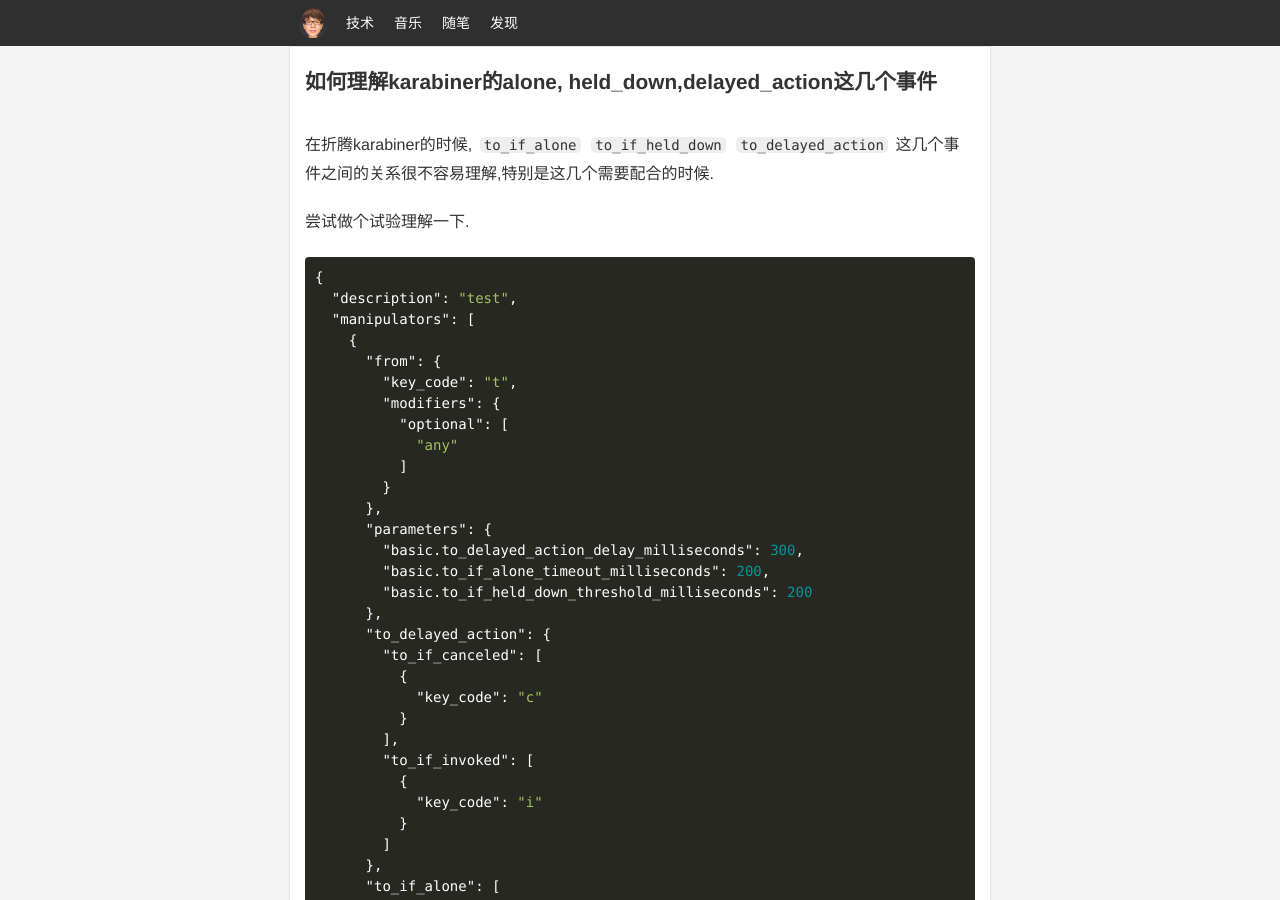
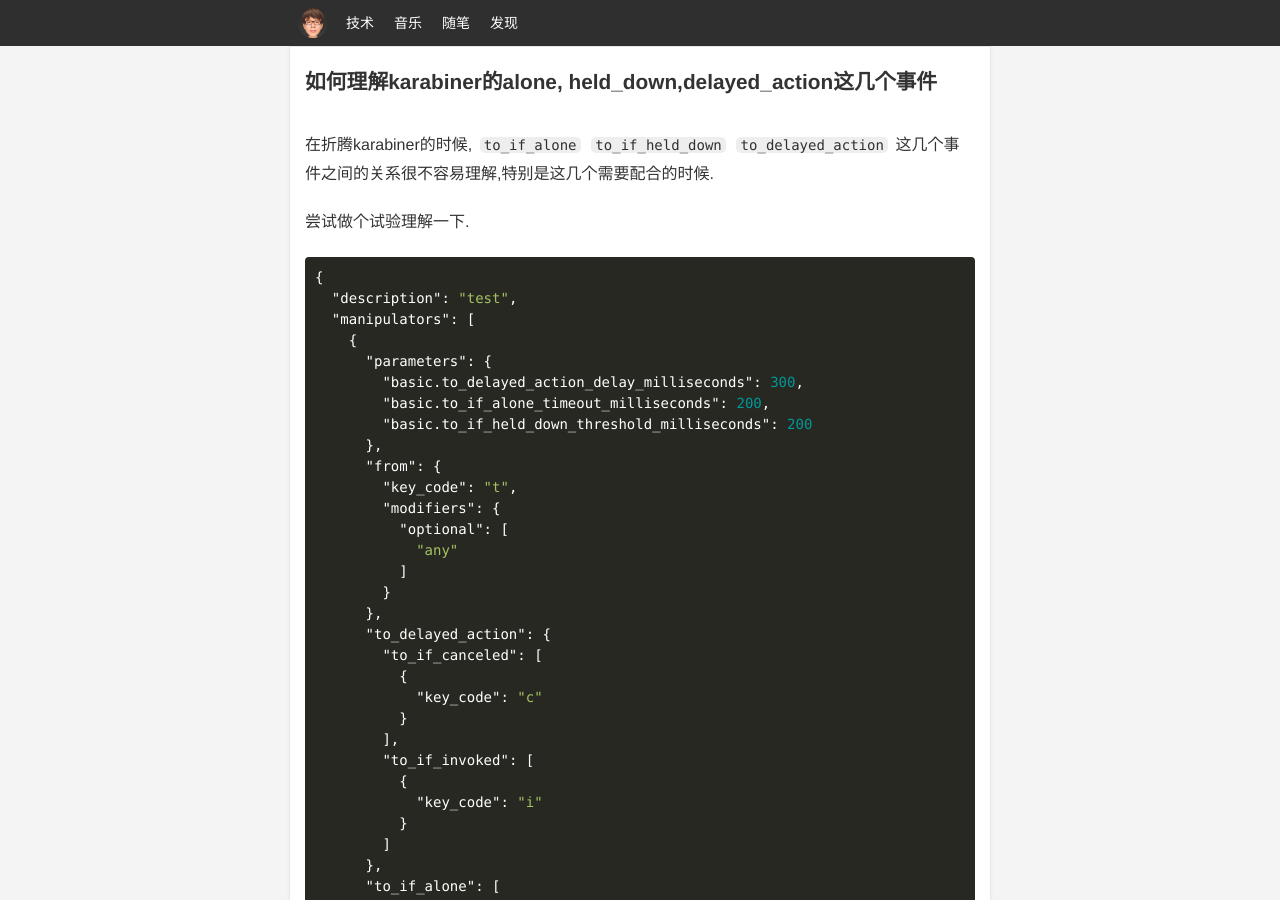
Before and after one commit to babyking/babyking.github.io, a Jekyll site: the page built from _posts/2019-07-18-ru-he-li-jie-karabiner-de-zhe-ji-ge-shi-jian-.md, in a window 1280 px wide and 900 px high. Built offline with Jekyll 4.4.1, drawn with Linux system fonts in a browser that asks for light colours; comment, search, counter and statistics services are not loaded; some of the changed lines change nothing that is shown.

Commit message:
blog update

```diff
--- a/_posts/2019-07-18-ru-he-li-jie-karabiner-de-zhe-ji-ge-shi-jian-.md
+++ b/_posts/2019-07-18-ru-he-li-jie-karabiner-de-zhe-ji-ge-shi-jian-.md
@@ -18,6 +18,11 @@
   "description": "test",
   "manipulators": [
     {
+      "parameters": {
+        "basic.to_delayed_action_delay_milliseconds": 300,
+        "basic.to_if_alone_timeout_milliseconds": 200,
+        "basic.to_if_held_down_threshold_milliseconds": 200
+      },
       "from": {
         "key_code": "t",
         "modifiers": {
@@ -25,11 +30,6 @@
             "any"
           ]
         }
-      },
-      "parameters": {
-        "basic.to_delayed_action_delay_milliseconds": 300,
-        "basic.to_if_alone_timeout_milliseconds": 200,
-        "basic.to_if_held_down_threshold_milliseconds": 200
       },
       "to_delayed_action": {
         "to_if_canceled": [
```
